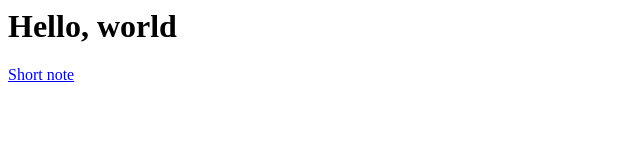
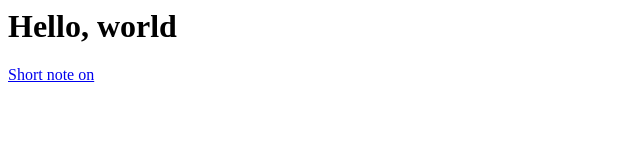
Before and after one commit to Oluwatosin-peter/Ma-assignment, a plain HTML site: page index.html in a window 1280 px wide. Shown: the full height of the page, 0-640 px from the left. Drawn offline with Linux system fonts and the light colour scheme.

Commit message:
Update index.html

```diff
--- a/index.html
+++ b/index.html
@@ -2,6 +2,6 @@
 <head><title> index.html</title></head>
 <body>
 <h1> Hello, world </h1>
-<a href="The Note.html" > Short note </a>
+<a href="The Note.html" > Short note on  </a>
 </body>
 </html>
```
